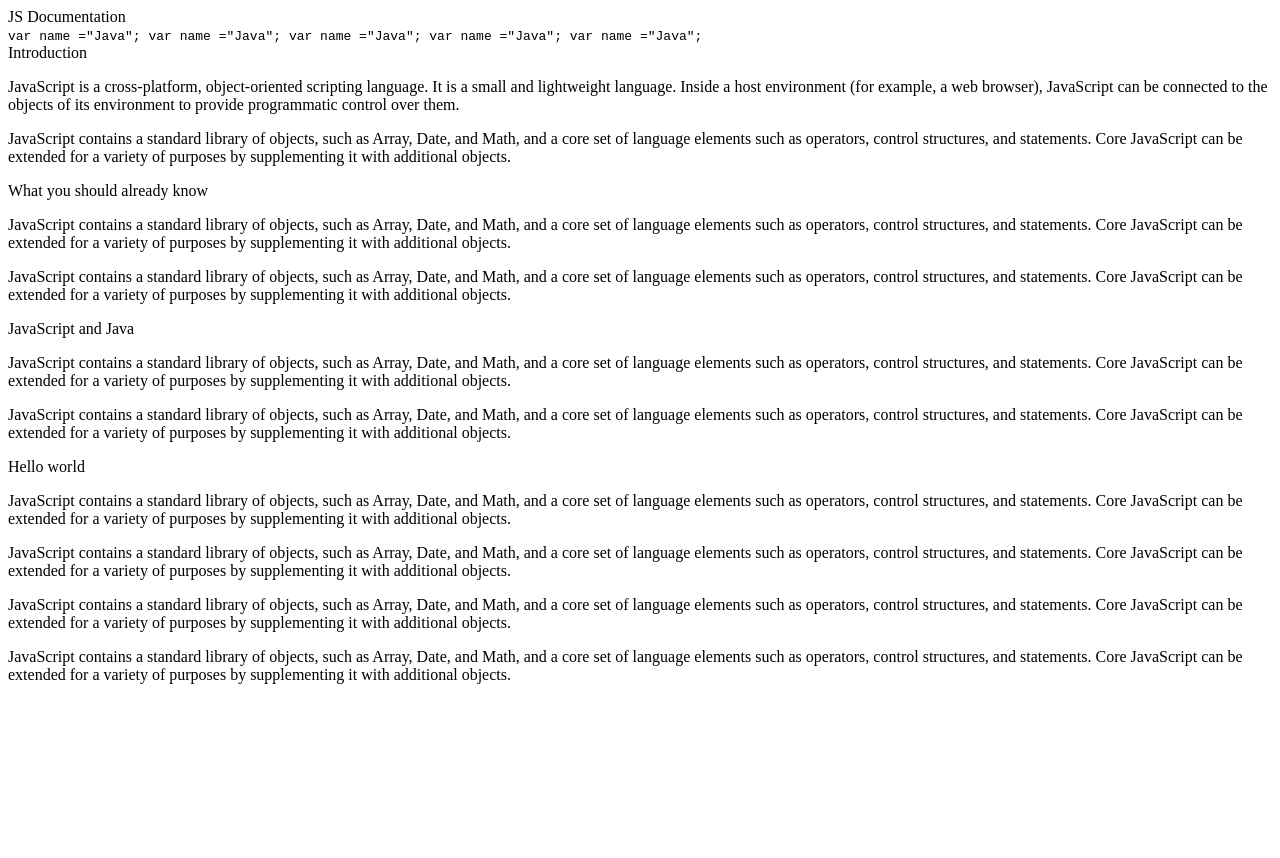
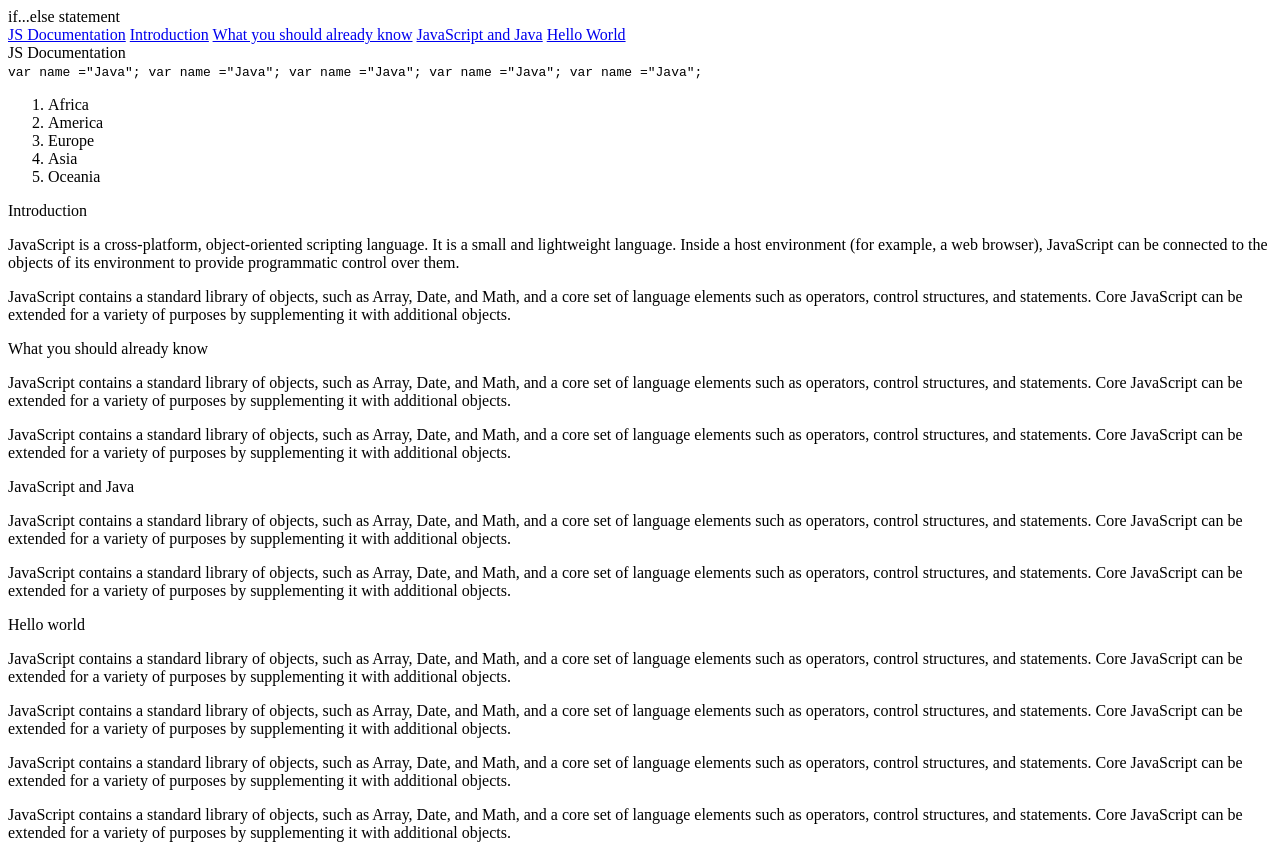
Before and after one commit to rudicarrilloypr/microversetrialRodolfo-Ishimwe, a plain HTML site: page htmltrial-LegacyResponsive.html in a window 1280 px wide. Before the commit the page ends 800 px from the top, so only its background shows below. Drawn offline with Linux system fonts and the light colour scheme.

Commit message:
Some Changes

```diff
--- a/htmltrial-LegacyResponsive.html
+++ b/htmltrial-LegacyResponsive.html
@@ -9,14 +9,34 @@
 <body>
 
 <main id="main-doc">
-        <section        class="main-section">
+
+ <nav id="navbar">
+   <header>if...else statement</header>
+          <a href="#JS_Documentation" class="nav-link">JS Documentation</a>
+          <a href="#Introduction" class="nav-link">Introduction</a>
+          <a href="#What_you_should_already_know" class="nav-link">What you should already know</a>
+          <a href="#JavaScript_and_Java" class="nav-link">JavaScript and Java</a>
+          <a href="#Hello_world" class="nav-link">Hello World</a>
+  </nav>
+        <section class="main-section" id="JS_Documentation">
         <header>JS Documentation</header>
-<code> var name ="Java"; </code>
-<code> var name ="Java"; </code>
-<code> var name ="Java"; </code>
-<code> var name ="Java"; </code>
-<code> var name ="Java"; </code>
+
+               <code> var name ="Java"; </code>
+               <code> var name ="Java"; </code>
+               <code> var name ="Java"; </code>
+               <code> var name ="Java"; </code>
+               <code> var name ="Java"; </code>
+
+               <ol>
+               <li>Africa</li>
+               <li>America</li>
+               <li>Europe</li>
+               <li>Asia</li>
+               <li>Oceania</li>
+               </ol>
+
         </section>
+
         <section class="main-section" id="Introduction">
         <header>Introduction</header>
         <p>
```
